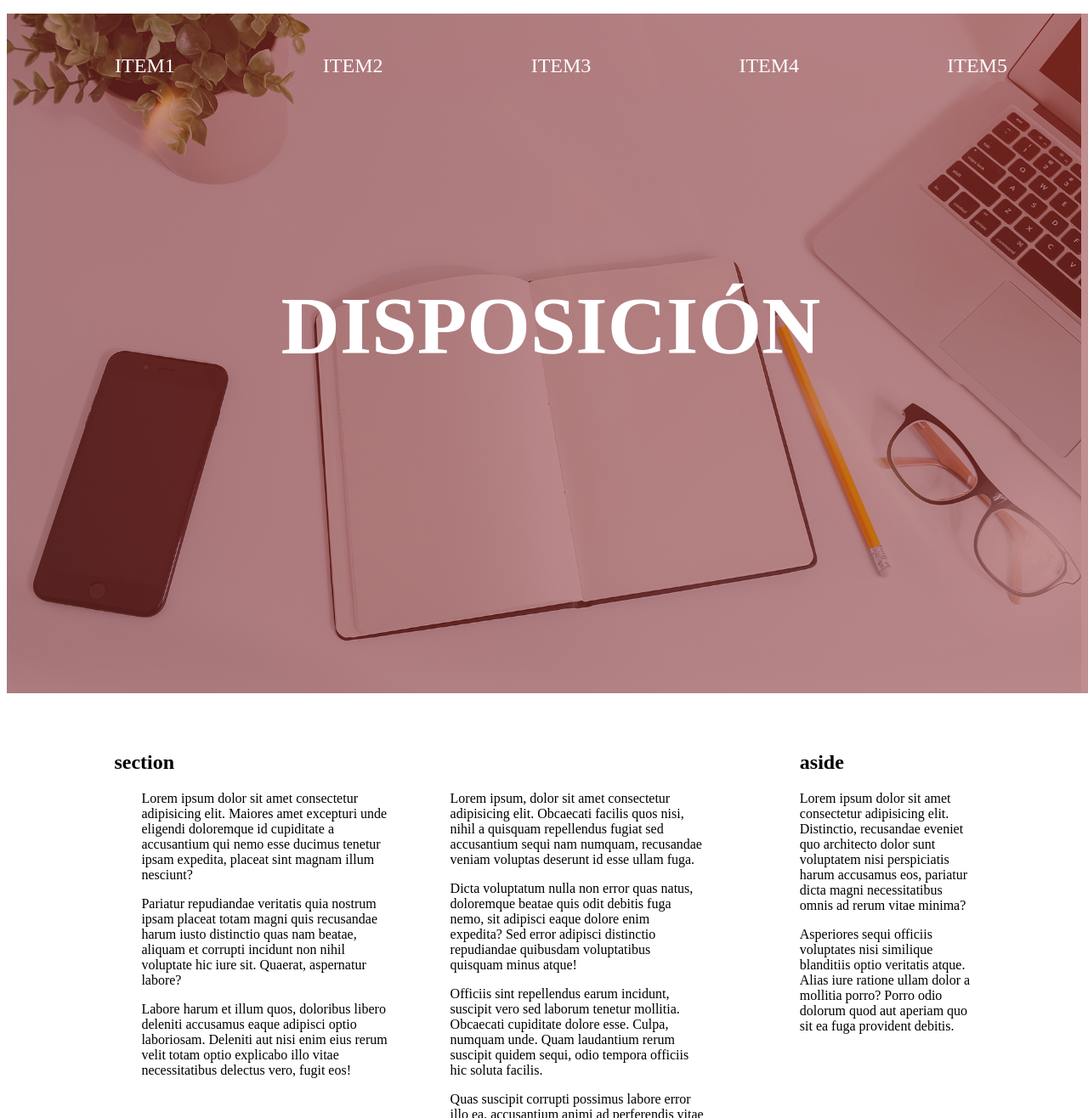
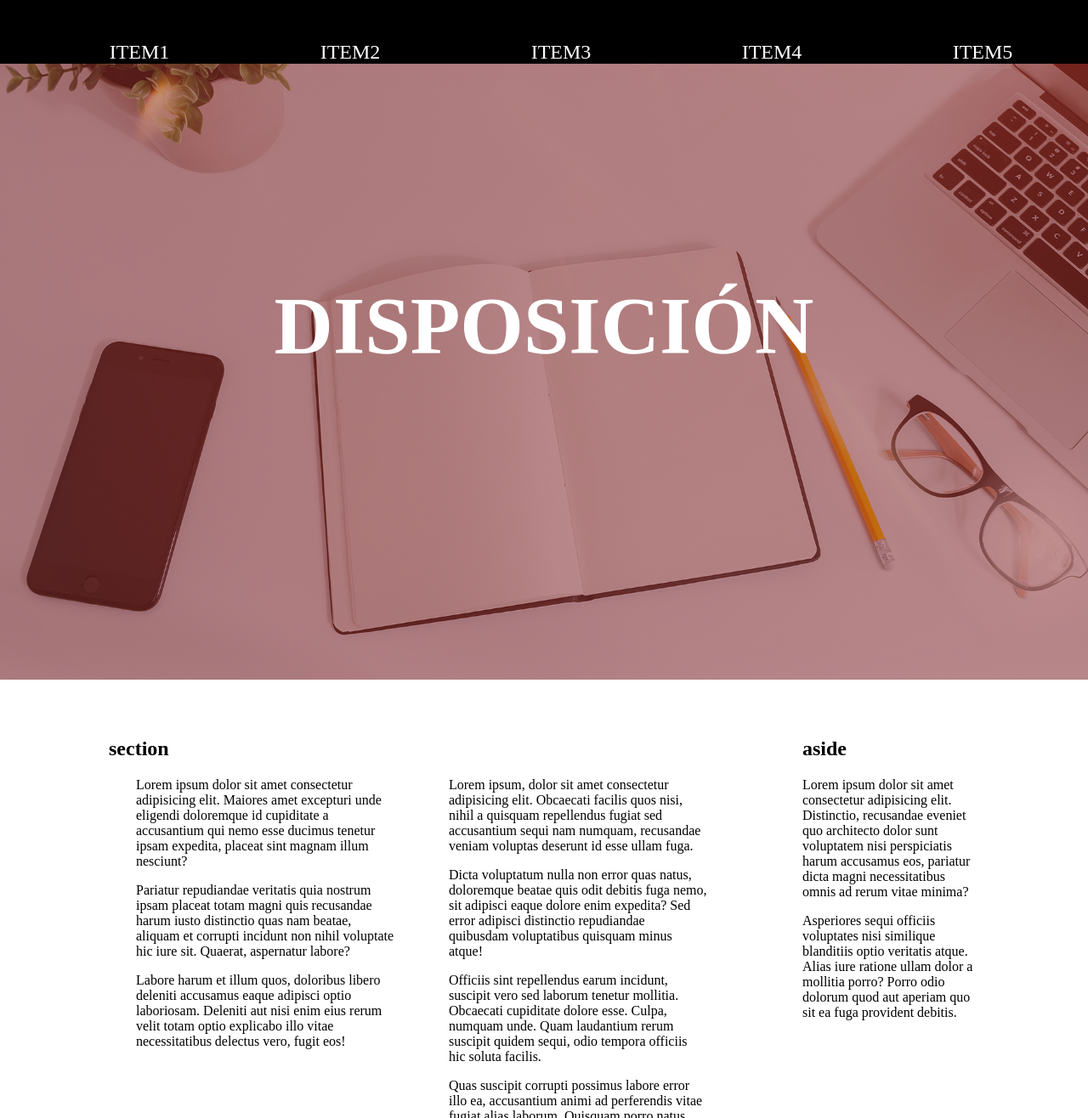
Before and after one commit to rocket-pocket/paginas_web_css, a website: page 10_layaout/index1.html in a window 1280 px wide. Shown: the top 1316 px of the page at 85% size. Drawn offline with Linux system fonts and the light colour scheme; a web font is replaced by a local one.

Commit message:
centrar verticalmete elementos

```diff
--- a/10_layaout/SCSS/index1.scss
+++ b/10_layaout/SCSS/index1.scss
@@ -1,8 +1,20 @@
-
+@mixin reset($tipo: full){
+    @if ($tipo==full){
+        margin: 0;
+        padding: 0;
+    }
+    @else if ($tipo==vert){
+        padding-top: 0;
+        padding-bottom: 0;
+        margin-top: 0;
+        margin-bottom: 0;
+    }
+}
 *{
     box-sizing: border-box;
 }
 body{
+    @include reset;
     font-family: 'Fredericka the Great';
     font-weight: 400;
 }
@@ -23,6 +35,8 @@ header{
         position: absolute;
         opacity: 0.5;
     }
+    nav{
+    }
     h1{
         width: 100%;
         font-size: 6rem;
@@ -37,11 +51,15 @@ header{
     ul{
         width: 100%;
         list-style: none;
+        margin-top: 0;
         padding-top: 3rem;
         text-align: center;
         text-transform: uppercase;
         position: relative;
         z-index: 20;
+        position: fixed;
+        top: 0;
+        background: black;
         &:after{
             content:"";
             display: block;
@@ -52,6 +70,7 @@ header{
     li{
         width: 20%;
         float: left;
+
 
     }
     a{
--- a/11_position/SCSS/caja.scss
+++ b/11_position/SCSS/caja.scss
@@ -6,7 +6,12 @@ div{
     background: salmon;
     width: 50%;
     height: 20%;
-    position: relative;
-    left: 25%;
-    top: 40%;
+    position: absolute;
+    //position: relative;
+    //left: 25%;
+    //top: 40%;
+    top: 50%;
+    left: 50%;
+    transform: translate(-50%,-50%);
+
 }
```
Also changed, not shown: 10_layaout/CSS/index1.css, 11_position/CSS/caja.css, 2 other files.
